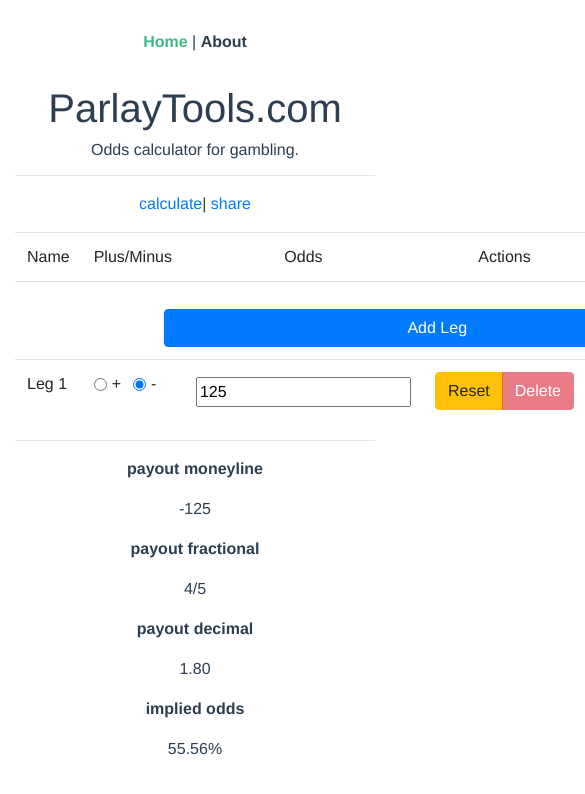
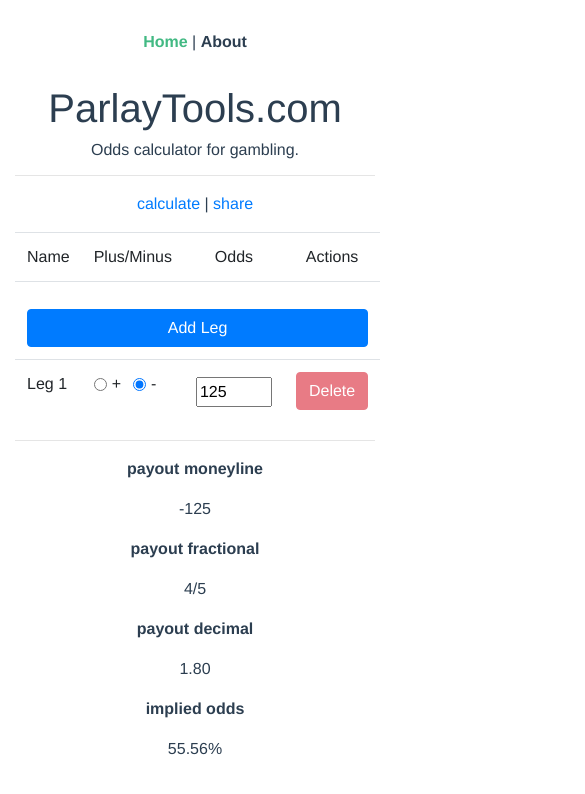
Before and after one commit to ryanrodemoyer/ParlayTools, a Vue app: page / in a window 390 px wide. Shown: the top 794 px of the page, 585 px wide, since content can reach past the window. Built offline with nearby package versions, Linux system fonts and the light colour scheme.

Commit message:
mobile fixes

```diff
--- a/src/components/GridRow.vue
+++ b/src/components/GridRow.vue
@@ -28,14 +28,26 @@
       </div>
     </td>
     <td class="fullcenter">
-      <input type="text" :name="oddsname" :id="oddsname" v-model="localItemOdds" @blur="oddsBlur">
+      <!-- <div class="col-sm-1"> -->
+      <input
+        type="tel"
+        :name="oddsname"
+        :id="oddsname"
+        v-model="localItemOdds"
+        @blur="oddsBlur"
+        size="5"
+      >
+      <!-- </div> -->
     </td>
     <td class="fullcenter">
-      <div class="btn-group" role="group" aria-label="Actions" style="margin-bottom: 2px;">
-        <button type="button" class="btn btn-warning">Reset</button>
-
-        <button type="button" class="btn btn-danger" v-if="oddsname === 'odds1'" disabled>Delete</button>
-        <button type="button" class="btn btn-danger" v-else @click="deleteClick">Delete</button>
+      <div style="margin-bottom: 2px;">
+        <!-- <button type="button" class="btn btn-danger" v-if="oddsname === 'odds1'" disabled>Delete</button> -->
+        <button
+          type="button"
+          class="btn btn-danger"
+          :disabled="oddsname === 'odds1'"
+          @click="deleteClick"
+        >Delete</button>
       </div>
     </td>
   </tr>
@@ -77,11 +89,6 @@
       });
     }
   },
-  // watch: {
-  //   localItemOdds: function(current, previous) {
-  //     alert(current);
-  //   }
-  // },
   computed: {
     ...mapGetters(["getItemById"]),
     radioname: function() {
--- a/src/components/Odds.vue
+++ b/src/components/Odds.vue
@@ -4,10 +4,7 @@
       <p class="text-center">
         <strong>payout moneyline</strong>
       </p>
-      <p class="text-center">
-        <!-- <span v-if="odds.moneyline > 0">+</span> -->
-        {{odds.moneyline}}
-      </p>
+      <p class="text-center">{{odds.moneyline}}</p>
     </div>
     <div class="col-sm-3">
       <p class="text-center">
@@ -27,8 +24,6 @@
       </p>
       <p class="text-center">{{odds.percentchance}}&#37;</p>
     </div>
-
-    <!-- <pre>{{ odds }}</pre> -->
   </div>
 </template>
 
--- a/src/components/ParlayTools.vue
+++ b/src/components/ParlayTools.vue
@@ -1,7 +1,7 @@
 <template>
   <div class="parlaytools">
     <p class="text-center">
-      <router-link to="/">calculate</router-link>|
+      <router-link to="/">calculate</router-link>&nbsp;|
       <router-link to="/share">share</router-link>
     </p>
 
@@ -16,9 +16,9 @@
       </thead>
       <tbody>
         <tr>
-          <td colspan="4">
+          <td colspan="4" class="text-center">
             <button
-              class="btn btn-primary col-sm-6 offset-3"
+              class="btn btn-primary col-sm-12 col-lg-6 col-md-12"
               style="margin-top: 15px;"
               @click="addLegClick"
             >Add Leg</button>
@@ -28,13 +28,6 @@
       </tbody>
     </table>
 
-    <!-- <div class="row">
-      <button
-        class="btn btn-primary col-sm-6 offset-3"
-        style="margin-top: 15px;"
-        @click="addLegClick"
-      >Add Leg</button>
-    </div>-->
     <hr>
 
     <Odds/>
--- a/src/views/Share.vue
+++ b/src/views/Share.vue
@@ -7,5 +7,16 @@
       <router-link to="/">calculate</router-link>&nbsp;|
       <router-link to="/share">share</router-link>
     </p>
+    <Odds/>
   </div>
 </template>
+
+<script>
+import Odds from "@/components/Odds.vue";
+
+export default {
+  components: {
+    Odds
+  }
+};
+</script>
```
Also changed, not shown: src/store.js (+0 -35 lines).
